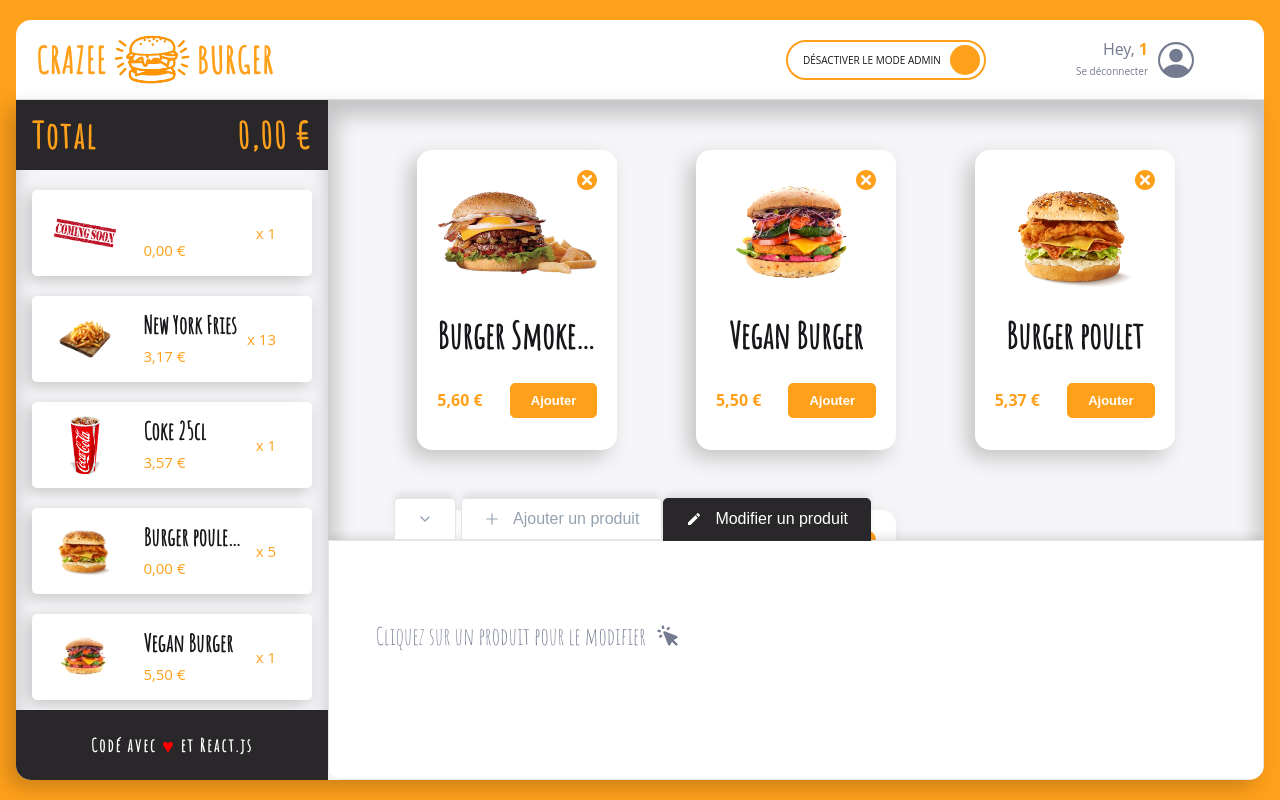
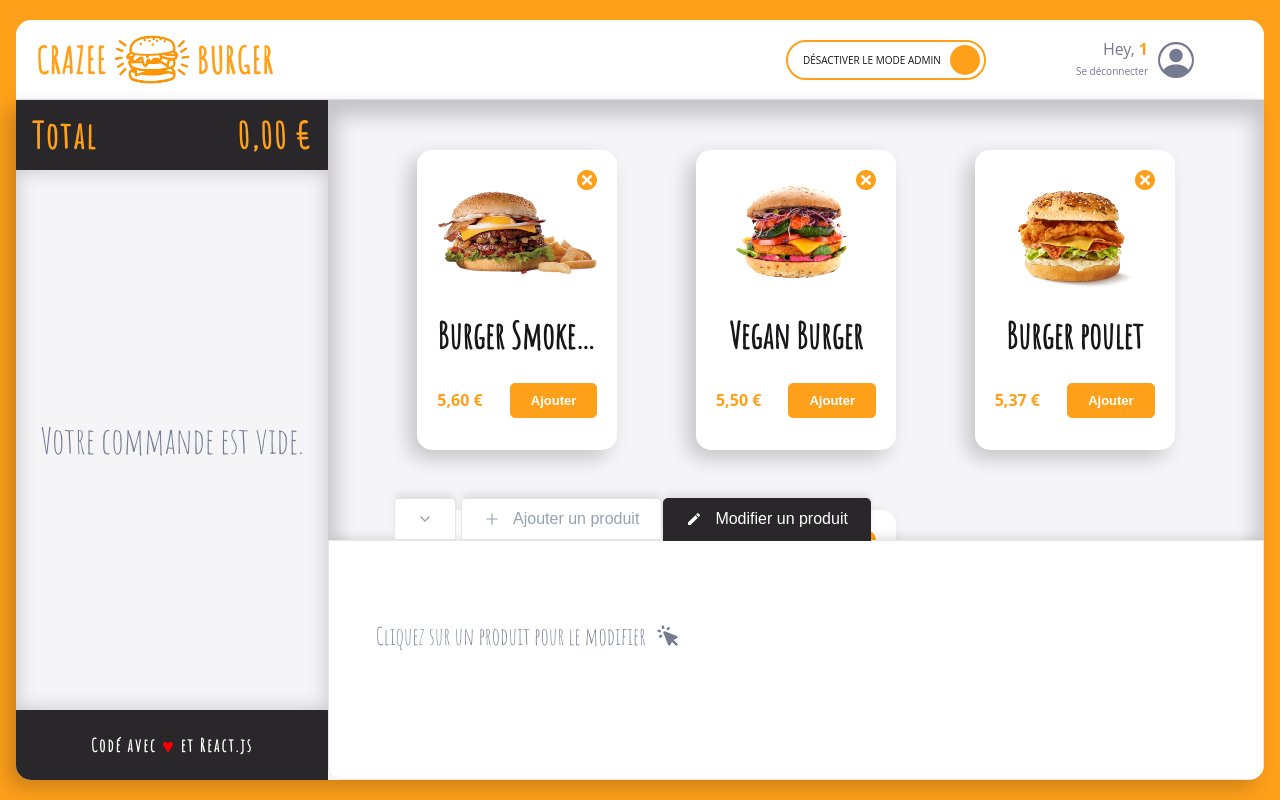
Before and after one commit to NFiker/crazee-burger, a React (Vite) app: page /order/1 in a window 1280 px wide. Built offline with nearby package versions, Linux system fonts and the light colour scheme; a web font is replaced by a local one.

Commit message:
✨ F11: BASKET > Add product > create handleAdd button

```diff
--- a/src/components/pages/order/OrderPage.jsx
+++ b/src/components/pages/order/OrderPage.jsx
@@ -17,7 +17,7 @@ export default function OrderPage() {
   const [productSelected, setProductSelected] = useState(EMPTY_PRODUCT);
   const titleEditRef = useRef();
   const { menu, handleAdd, handleDelete, handleEdit, resetMenu } = useMenu();
-  const { basket } = useBasket();
+  const { basket, handleAddToBasket } = useBasket();
 
   const orderContextValue = {
     isModeAdmin,
@@ -37,6 +37,7 @@ export default function OrderPage() {
     handleEdit,
     titleEditRef,
     basket,
+    handleAddToBasket,
   };
 
   //Affichage
--- a/src/components/pages/order/main/mainRightSide/menu/Menu.jsx
+++ b/src/components/pages/order/main/mainRightSide/menu/Menu.jsx
@@ -14,6 +14,7 @@ import {
   EMPTY_PRODUCT,
   IMAGE_COMING_SOON,
 } from "../../../../../../enums/product";
+import { find } from "../../../../../../utils/array";
 
 export default function Menu() {
   //State
@@ -27,6 +28,7 @@ export default function Menu() {
     setIsCollapsed,
     setCurrentTabSelected,
     titleEditRef,
+    handleAddToBasket,
   } = useContext(OrderContext);
 
   //comportements
@@ -35,9 +37,7 @@ export default function Menu() {
     await setIsCollapsed(false);
     await setCurrentTabSelected("edit");
 
-    const productClickedOn = menu.find(
-      (product) => product.id === idProductClicked
-    );
+    const productClickedOn = find(idProductClicked, menu);
     await setProductSelected(productClickedOn);
     titleEditRef.current.focus();
   };
@@ -67,6 +67,13 @@ export default function Menu() {
     }
   };
 
+  const handleAddButton = (event, idProductToAdd) => {
+    event.stopPropagation();
+    const productToAdd = find(idProductToAdd, menu);
+
+    handleAddToBasket(productToAdd);
+  };
+
   return (
     <SimpleBar>
       <MenuStyled>
@@ -82,6 +89,7 @@ export default function Menu() {
               onClick={() => handleClick(id)}
               isHoverable={isModeAdmin}
               isSelected={checkIfProductClicked(id, productSelected.id)}
+              onAdd={(event) => handleAddButton(event, id)}
             />
             // <Card {...card} /> non utilisable pour des reusable componenents
           );
--- a/src/components/reusable-ui/Card.jsx
+++ b/src/components/reusable-ui/Card.jsx
@@ -14,6 +14,7 @@ export default function Card({
   onClick,
   isHoverable,
   isSelected,
+  onAdd,
 }) {
   return (
     <CardStyled
@@ -43,7 +44,7 @@ export default function Card({
               <Button
                 className="primary-button"
                 label="Ajouter"
-                onClick={(event) => event.stopPropagation()}
+                onClick={onAdd}
               />
             </div>
           </div>
--- a/src/context/OrderContext.js
+++ b/src/context/OrderContext.js
@@ -25,4 +25,5 @@ export default createContext({
   titleEditRef: {},
 
   basket: [],
+  handleAddToBasket: () => {},
 });
--- a/src/hooks/useBasket.js
+++ b/src/hooks/useBasket.js
@@ -2,6 +2,9 @@ import { fakeBasket } from "../fakeData/fakeBasket";
 import { useState } from "react";
 
 export const useBasket = () => {
-  const [basket, setBasket] = useState(fakeBasket.LARGE_WEIRD);
-  return { basket };
+  const [basket, setBasket] = useState(fakeBasket.EMPTY);
+
+  const handleAddToBasket = (productToAdd) => {};
+  //
+  return { basket, handleAddToBasket };
 };
--- a/src/utils/array.js
+++ b/src/utils/array.js
@@ -1 +1,5 @@
 export const deepClone = (array) => JSON.parse(JSON.stringify(array));
+
+export const find = (id, array) => {
+  return array.find((itemInArray) => itemInArray.id === id);
+};
```
